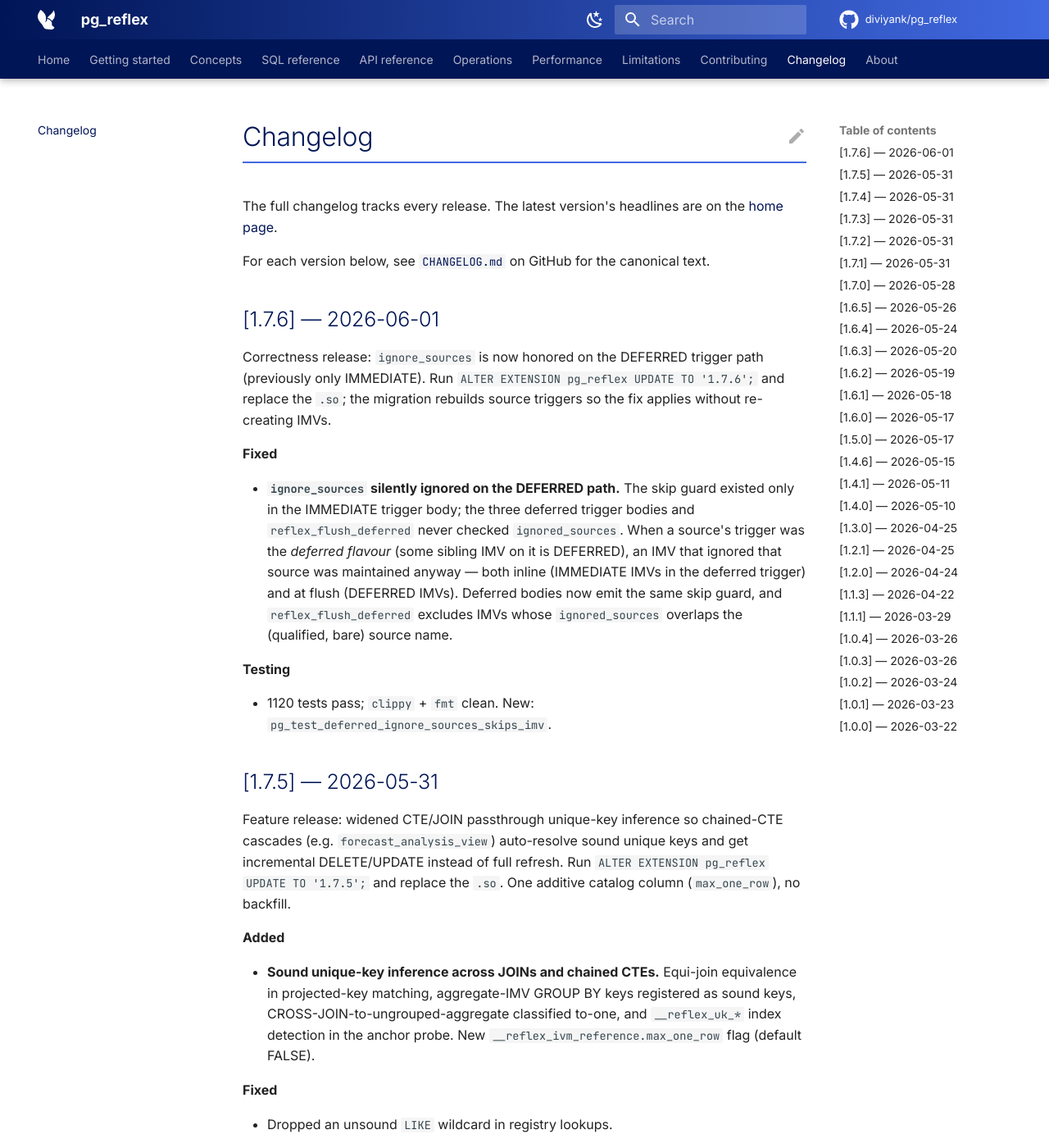
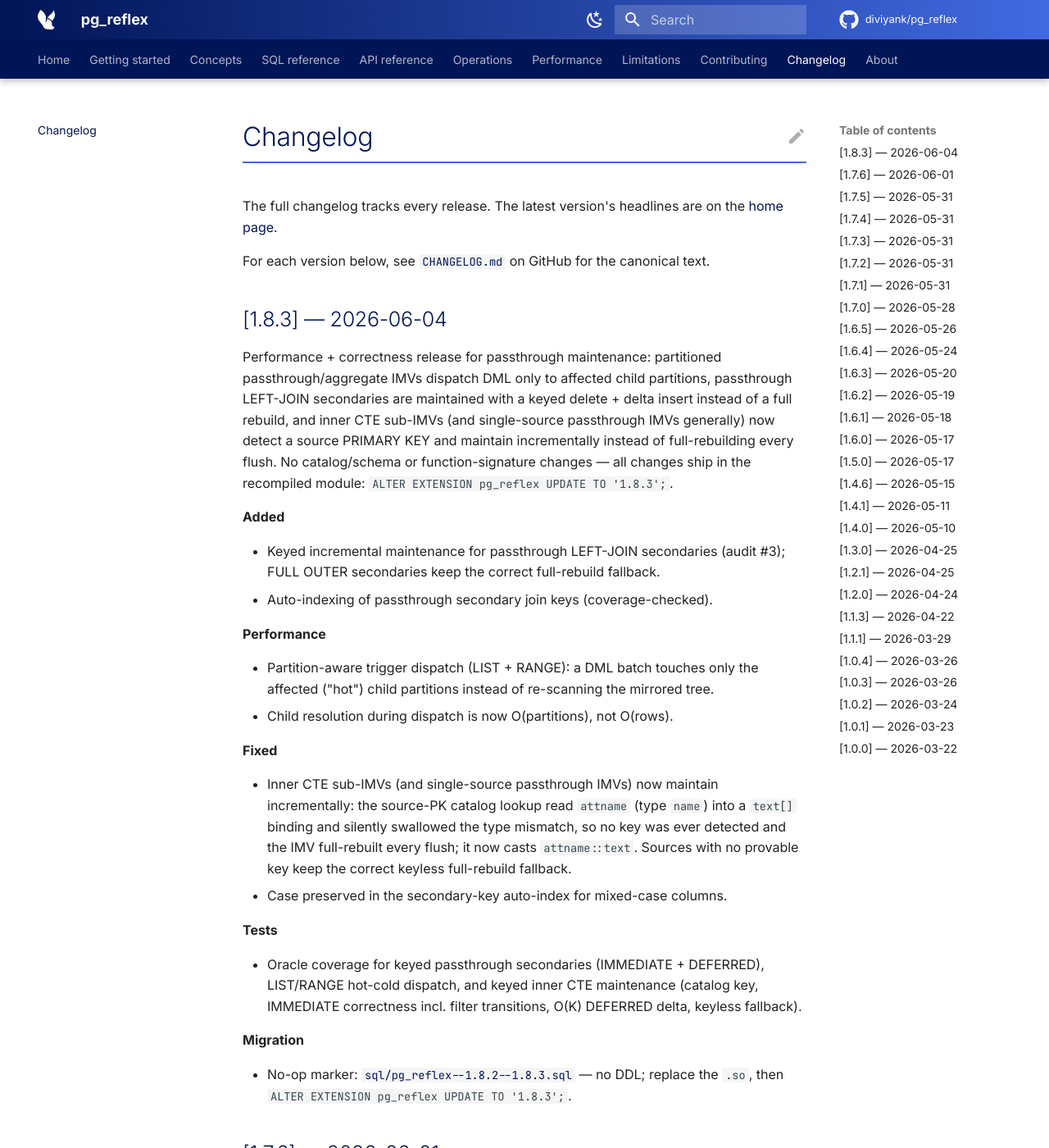
Before and after one commit to diviyank/pg_reflex, an MkDocs documentation site: the page built from docs/changelog.md, in a window 1280 px wide and 1400 px high. Shown: the whole window at 82% size. Built offline with MkDocs 1.6.1 and Material for MkDocs 9.7.7, drawn with Linux system fonts in a browser that asks for light colours; comment, search, counter and statistics services are not loaded.

Commit message:
release: 1.8.3 — migration (no-op) + CHANGELOG + docs/changelog
Covers passthrough partition-aware dispatch (LIST+RANGE), keyed LEFT-JOIN
secondaries, and keyed inner CTE sub-IMVs. No DDL / no SPI changes.

Co-Authored-By: Claude Opus 4.8 (1M context) <noreply@anthropic.com>

```diff
--- a/docs/changelog.md
+++ b/docs/changelog.md
@@ -3,6 +3,33 @@
 The full changelog tracks every release. The latest version's headlines are on the [home page](index.md).
 
 For each version below, see [`CHANGELOG.md`](https://github.com/diviyank/pg_reflex/blob/main/CHANGELOG.md) on GitHub for the canonical text.
+
+## [1.8.3] — 2026-06-04
+
+Performance + correctness release for passthrough maintenance: partitioned passthrough/aggregate IMVs dispatch DML only to affected child partitions, passthrough LEFT-JOIN secondaries are maintained with a keyed delete + delta insert instead of a full rebuild, and inner CTE sub-IMVs (and single-source passthrough IMVs generally) now detect a source PRIMARY KEY and maintain incrementally instead of full-rebuilding every flush. No catalog/schema or function-signature changes — all changes ship in the recompiled module: `ALTER EXTENSION pg_reflex UPDATE TO '1.8.3';`.
+
+**Added**
+
+- Keyed incremental maintenance for passthrough LEFT-JOIN secondaries (audit #3); FULL OUTER secondaries keep the correct full-rebuild fallback.
+- Auto-indexing of passthrough secondary join keys (coverage-checked).
+
+**Performance**
+
+- Partition-aware trigger dispatch (LIST + RANGE): a DML batch touches only the affected ("hot") child partitions instead of re-scanning the mirrored tree.
+- Child resolution during dispatch is now O(partitions), not O(rows).
+
+**Fixed**
+
+- Inner CTE sub-IMVs (and single-source passthrough IMVs) now maintain incrementally: the source-PK catalog lookup read `attname` (type `name`) into a `text[]` binding and silently swallowed the type mismatch, so no key was ever detected and the IMV full-rebuilt every flush; it now casts `attname::text`. Sources with no provable key keep the correct keyless full-rebuild fallback.
+- Case preserved in the secondary-key auto-index for mixed-case columns.
+
+**Tests**
+
+- Oracle coverage for keyed passthrough secondaries (IMMEDIATE + DEFERRED), LIST/RANGE hot-cold dispatch, and keyed inner CTE maintenance (catalog key, IMMEDIATE correctness incl. filter transitions, O(K) DEFERRED delta, keyless fallback).
+
+**Migration**
+
+- No-op marker: [`sql/pg_reflex--1.8.2--1.8.3.sql`](https://github.com/diviyank/pg_reflex/blob/main/sql/pg_reflex--1.8.2--1.8.3.sql) — no DDL; replace the `.so`, then `ALTER EXTENSION pg_reflex UPDATE TO '1.8.3';`.
 
 ## [1.7.6] — 2026-06-01
 
```
Also changed, not shown: CHANGELOG.md (+61 -0 lines), 1 other file.
